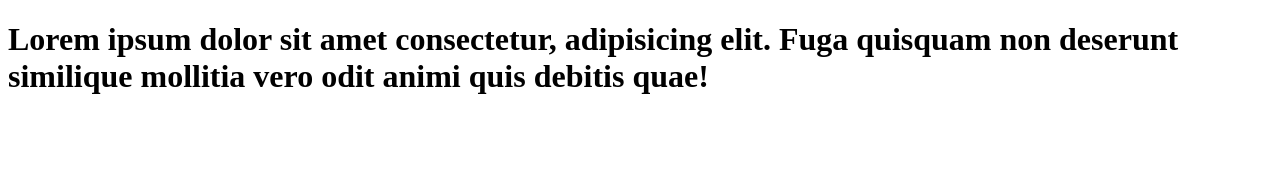
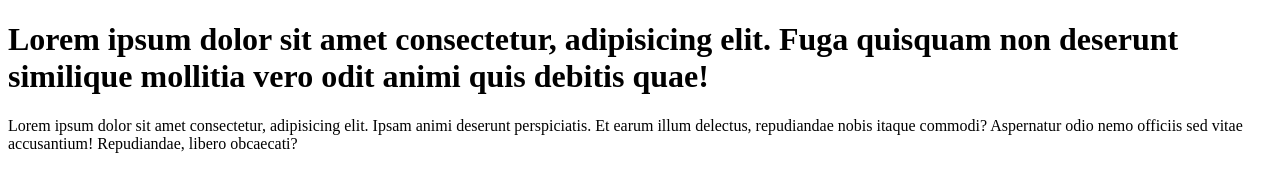
Before and after one commit to amresh03coc/learn-git, a plain HTML site: page index.html in a window 1280 px wide. Drawn offline with Linux system fonts and the light colour scheme.

Commit message:
add paragraph to code

```diff
--- a/index.html
+++ b/index.html
@@ -7,5 +7,6 @@
 </head>
 <body>
     <h1>Lorem ipsum dolor sit amet consectetur, adipisicing elit. Fuga quisquam non deserunt similique mollitia vero odit animi quis debitis quae!</h1>
+    <p>Lorem ipsum dolor sit amet consectetur, adipisicing elit. Ipsam animi deserunt perspiciatis. Et earum illum delectus, repudiandae nobis itaque commodi? Aspernatur odio nemo officiis sed vitae accusantium! Repudiandae, libero obcaecati?</p>
 </body>
 </html>
```
